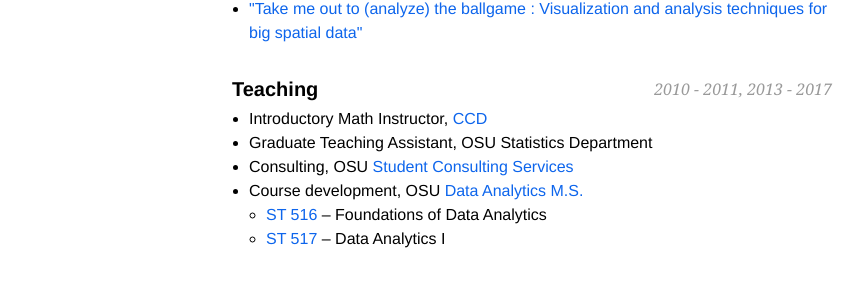
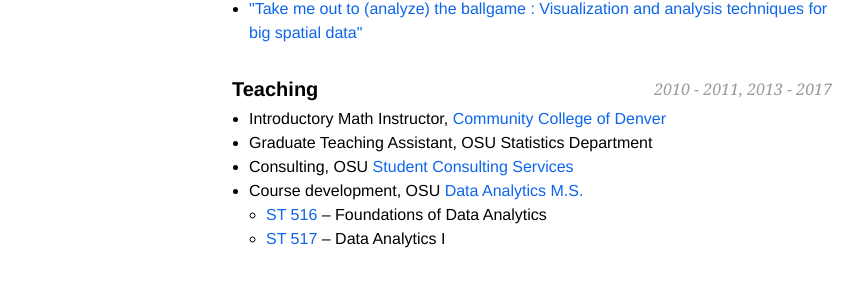
Before and after one commit to cwcomiskey/cwcomiskey.github.io, a Jekyll site: the page index.html, which Jekyll copies as it is, in a window 1280 px wide. Shown: the part 1141-1437 px from the top of the page, without its empty margins (208-1071 px from the left). Built offline with Jekyll 4.4.1, drawn with Linux system fonts in a browser that asks for light colours.

Commit message:
Change CCD to Community College of Denver

```diff
--- a/index.html
+++ b/index.html
@@ -133,7 +133,7 @@
 
 		<h2> Teaching <span> 2010 - 2011, 2013 - 2017 </span> </h2>
                 <ul>
-		    <li> Introductory Math Instructor, <a href="https://www.ccd.edu/ "> CCD</a> </li>
+		    <li> Introductory Math Instructor, <a href="https://www.ccd.edu/ "> Community College of Denver </a> </li>
 
                     <li> Graduate Teaching Assistant, OSU Statistics Department </li>
 
```
